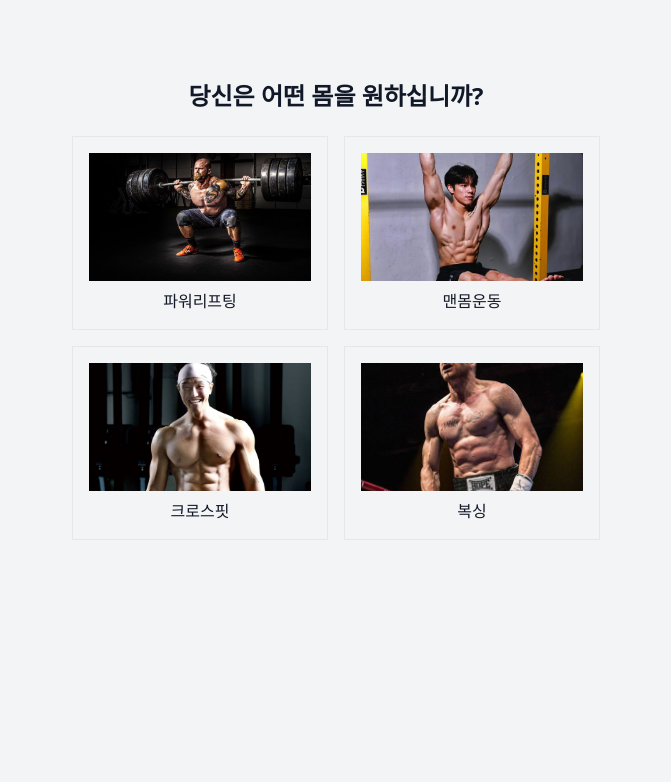
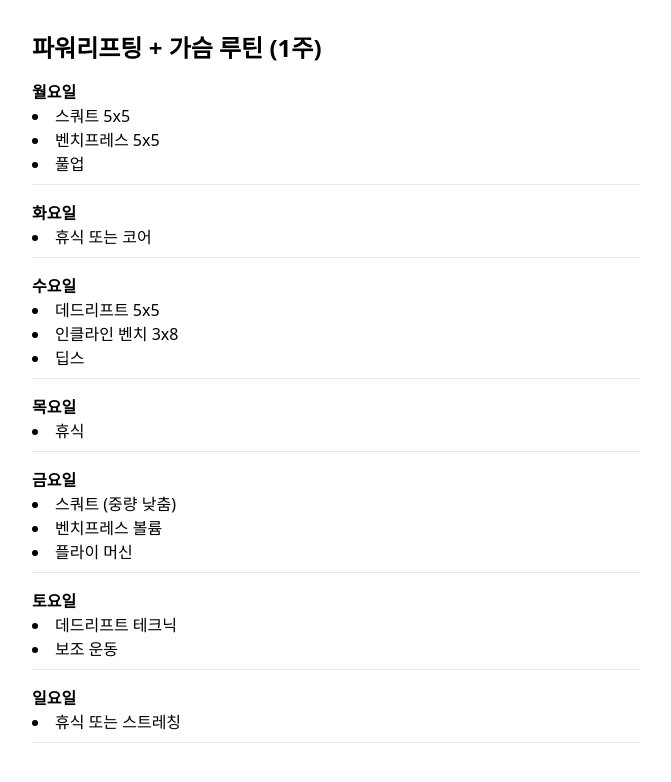
Before and after one commit to yun12154/health, a React (Vite) app: page / in a window 1280 px wide. Shown: the top 782 px of the page, without its empty margins (304-975 px from the left). Built offline with nearby package versions, Linux system fonts and the light colour scheme.

Commit message:
Add YourRoutine component and workouts.json

```diff
--- a/src/App.jsx
+++ b/src/App.jsx
@@ -1,9 +1,14 @@
-import Onboarding from './components/Onboarding';
+import React from "react";
+import YourRoutine from "./components/YourRoutine";
 
 export default function App() {
+  // 👉 여기 선택값은 나중에 유저 선택값으로 연결!
+  const selectedType = "파워리프팅";
+  const selectedPart = "가슴";
+
   return (
-    <div className="min-h-screen bg-gray-100 text-gray-900">
-      <Onboarding />
+    <div className="max-w-2xl mx-auto">
+      <YourRoutine selectedType={selectedType} selectedPart={selectedPart} />
     </div>
   );
 }
--- /dev/null
+++ b/src/components/YourRoutine.jsx
@@ -0,0 +1,31 @@
+import React from "react";
+import workouts from "../workouts.json";
+
+export default function YourRoutine({ selectedType, selectedPart }) {
+  const routine = workouts[selectedType]?.[selectedPart];
+
+  return (
+    <div className="p-8">
+      <h1 className="text-2xl font-bold mb-4">
+        {selectedType} + {selectedPart} 루틴 (1주)
+      </h1>
+
+      {routine ? (
+        <ul className="space-y-4">
+          {routine.map((day, index) => (
+            <li key={index} className="border-b pb-2">
+              <h2 className="font-semibold">{day.day}</h2>
+              <ul className="list-disc list-inside">
+                {day.workouts.map((w, i) => (
+                  <li key={i}>{w}</li>
+                ))}
+              </ul>
+            </li>
+          ))}
+        </ul>
+      ) : (
+        <p>루틴 정보가 없습니다.</p>
+      )}
+    </div>
+  );
+}
--- /dev/null
+++ b/src/workouts.json
@@ -0,0 +1,34 @@
+{
+  "파워리프팅": {
+    "가슴": [
+      {
+        "day": "월요일",
+        "workouts": ["스쿼트 5x5", "벤치프레스 5x5", "풀업"]
+      },
+      {
+        "day": "화요일",
+        "workouts": ["휴식 또는 코어"]
+      },
+      {
+        "day": "수요일",
+        "workouts": ["데드리프트 5x5", "인클라인 벤치 3x8", "딥스"]
+      },
+      {
+        "day": "목요일",
+        "workouts": ["휴식"]
+      },
+      {
+        "day": "금요일",
+        "workouts": ["스쿼트 (중량 낮춤)", "벤치프레스 볼륨", "플라이 머신"]
+      },
+      {
+        "day": "토요일",
+        "workouts": ["데드리프트 테크닉", "보조 운동"]
+      },
+      {
+        "day": "일요일",
+        "workouts": ["휴식 또는 스트레칭"]
+      }
+    ]
+  }
+}
```
